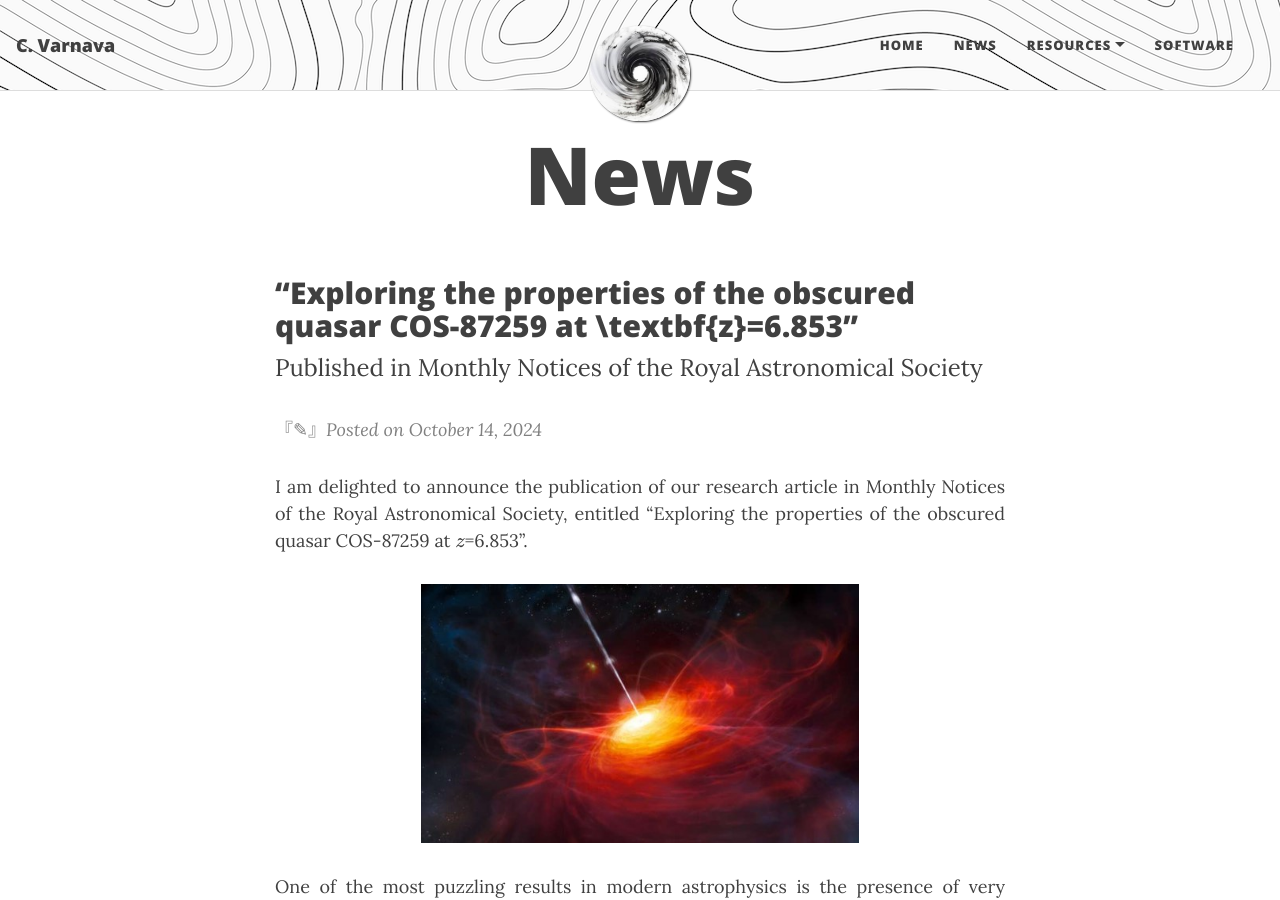
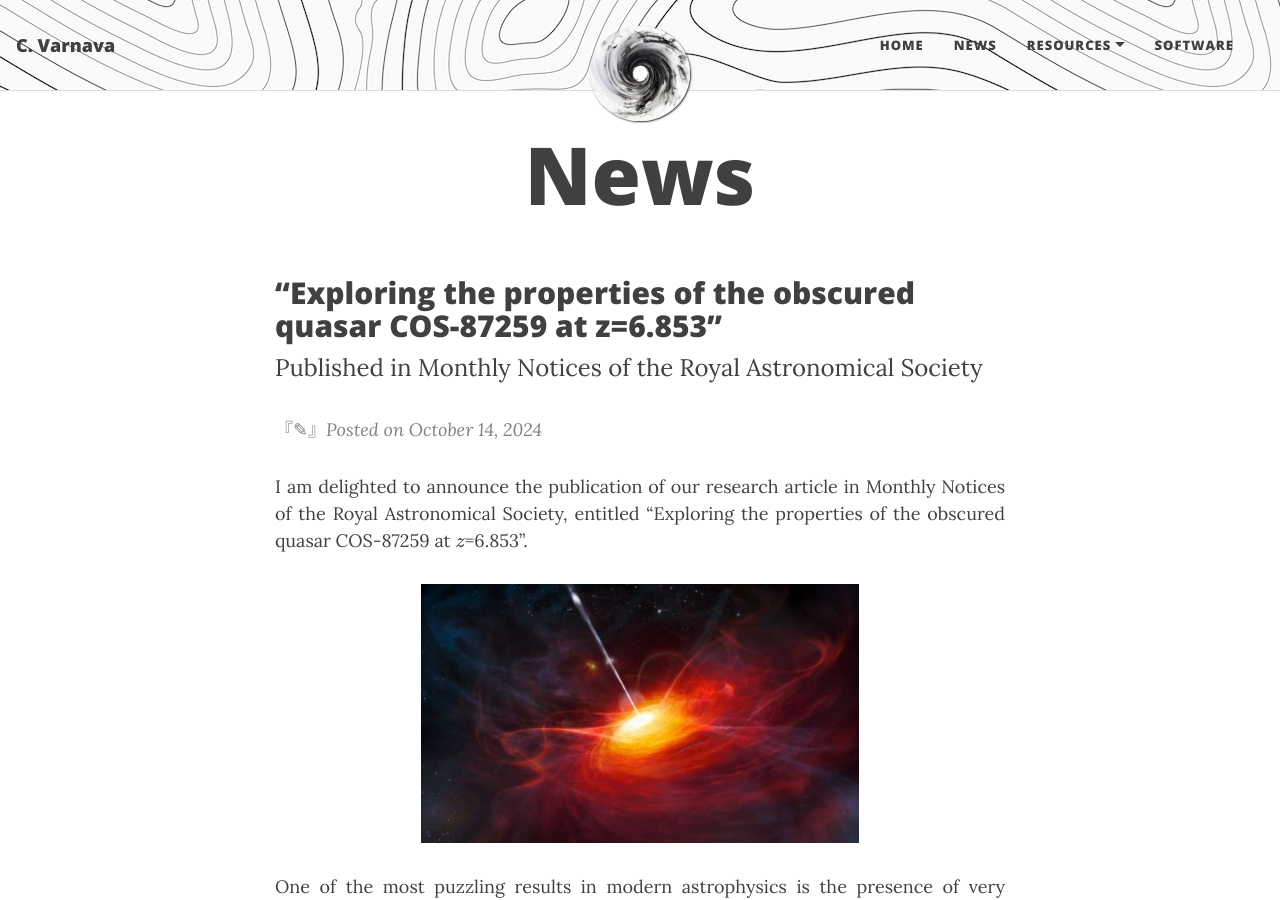
Before and after one commit to ch-var/ch-var.github.io, a Jekyll site: the page built from news.html, in a window 1280 px wide and 900 px high. Built offline with Jekyll 4.4.1, drawn with Linux system fonts in a browser that asks for light colours; formulas are drawn with MathJax 3.

Commit message:
Update news.html

```diff
--- a/news.html
+++ b/news.html
@@ -4,7 +4,7 @@
 mathjax: true
 ---
 <p>
-<h2>“Exploring the properties of the obscured quasar COS-87259 at \textbf{z}=6.853”</h2>
+<h2>“Exploring the properties of the obscured quasar COS-87259 at z=6.853”</h2>
 <font size="+2">Published in Monthly Notices of the Royal Astronomical Society</font>
 <p>
 <p>
```
